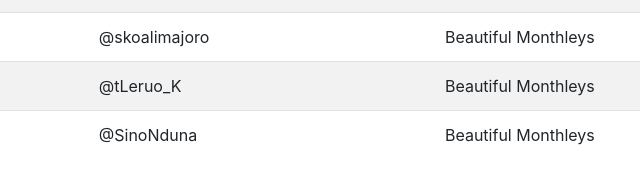
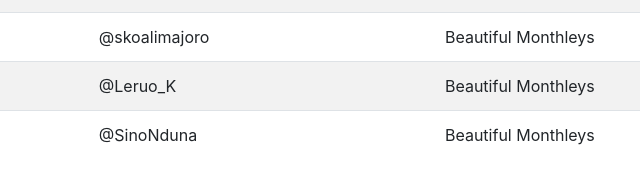
Before and after one commit to Vader-Media/Beautiful-Monthleys, a plain HTML site: page about.html in a window 1280 px wide. Shown: the part 544-717 px from the top of the page, 443-1083 px from the left. Drawn offline with nearby package versions, Linux system fonts and the light colour scheme.

Commit message:
Update about.html

```diff
--- a/about.html
+++ b/about.html
@@ -59,7 +59,7 @@
               <tr>
                 <td scope="row">Leruo</td>
                 <td>Matabane</td>
-                <td>@tLeruo_K</td>
+                <td>@Leruo_K</td>
                 <td>Beautiful Monthleys</td>
               </tr>
               <tr>
```
